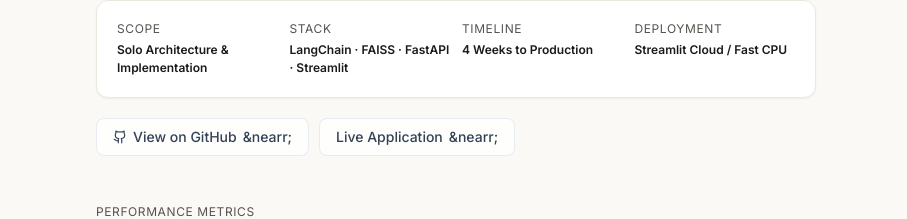
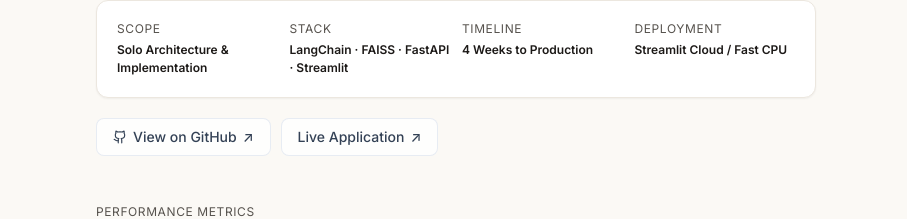
Before and after one commit to Karthiksai-1/portfolio, a React (Vite) app: page /projects/rag-document-assistant in a window 1280 px wide. Shown: the part 397-616 px from the top of the page, without its empty margins (184-1091 px from the left). Built offline with nearby package versions, Linux system fonts and the light colour scheme.

Commit message:
fix: replace raw HTML entity strings with UTF-8 arrow characters

```diff
--- a/src/components/RagCaseStudy.tsx
+++ b/src/components/RagCaseStudy.tsx
@@ -23,7 +23,7 @@ export const RagCaseStudy: React.FC = () => {
             to="/#projects"
             className="group inline-flex items-center gap-1.5 text-xs font-medium text-text-muted hover:text-text-primary transition-colors"
           >
-            <span className="inline-block transition-transform duration-150 group-hover:-translate-x-1">&larr;</span>
+            <span className="inline-block transition-transform duration-150 group-hover:-translate-x-1">←</span>
             <span>All projects</span>
           </Link>
         </div>
@@ -78,7 +78,7 @@ export const RagCaseStudy: React.FC = () => {
             >
               <Github className="w-3.5 h-3.5" />
               <span>View on GitHub</span>
-              <span className="inline-block transition-transform duration-150 group-hover:translate-x-0.5 group-hover:-translate-y-0.5">&nearr;</span>
+              <span className="inline-block transition-transform duration-150 group-hover:translate-x-0.5 group-hover:-translate-y-0.5">↗</span>
             </a>
 
             <a
@@ -88,7 +88,7 @@ export const RagCaseStudy: React.FC = () => {
               className="group inline-flex items-center gap-1.5 px-4 py-2 rounded-lg border border-slate-200/80 bg-white/80 text-xs sm:text-sm font-medium text-slate-700 hover:border-slate-300 hover:text-slate-900 transition-all shadow-xs"
             >
               <span>Live Application</span>
-              <span className="inline-block transition-transform duration-150 group-hover:translate-x-0.5 group-hover:-translate-y-0.5">&nearr;</span>
+              <span className="inline-block transition-transform duration-150 group-hover:translate-x-0.5 group-hover:-translate-y-0.5">↗</span>
             </a>
           </div>
         </header>
@@ -421,7 +421,7 @@ export const RagCaseStudy: React.FC = () => {
             to="/#projects"
             className="group inline-flex items-center gap-2 px-4 py-2 rounded-lg border border-slate-200/80 bg-white/80 text-xs sm:text-sm font-medium text-slate-700 hover:border-slate-300 hover:text-slate-900 transition-all shadow-xs"
           >
-            <span className="inline-block transition-transform duration-150 group-hover:-translate-x-1">&larr;</span>
+            <span className="inline-block transition-transform duration-150 group-hover:-translate-x-1">←</span>
             <span>Back to Projects</span>
           </Link>
 
@@ -433,7 +433,7 @@ export const RagCaseStudy: React.FC = () => {
               className="group inline-flex items-center gap-1.5 px-4 py-2 rounded-lg border border-slate-200/80 bg-white/80 text-xs sm:text-sm font-medium text-slate-700 hover:border-slate-300 hover:text-slate-900 transition-all shadow-xs"
             >
               <span>Live Demo</span>
-              <span className="inline-block transition-transform duration-150 group-hover:translate-x-0.5 group-hover:-translate-y-0.5">&nearr;</span>
+              <span className="inline-block transition-transform duration-150 group-hover:translate-x-0.5 group-hover:-translate-y-0.5">↗</span>
             </a>
 
             <a
@@ -444,7 +444,7 @@ export const RagCaseStudy: React.FC = () => {
             >
               <Github className="w-3.5 h-3.5" />
               <span>View Code</span>
-              <span className="inline-block transition-transform duration-150 group-hover:translate-x-0.5 group-hover:-translate-y-0.5">&nearr;</span>
+              <span className="inline-block transition-transform duration-150 group-hover:translate-x-0.5 group-hover:-translate-y-0.5">↗</span>
             </a>
           </div>
         </div>
--- a/src/components/case-studies/ChurnPredictionCaseStudy.tsx
+++ b/src/components/case-studies/ChurnPredictionCaseStudy.tsx
@@ -23,7 +23,7 @@ export const ChurnPredictionCaseStudy: React.FC = () => {
             to="/#projects"
             className="group inline-flex items-center gap-1.5 text-xs font-medium text-text-muted hover:text-text-primary transition-colors"
           >
-            <span className="inline-block transition-transform duration-150 group-hover:-translate-x-1">&larr;</span>
+            <span className="inline-block transition-transform duration-150 group-hover:-translate-x-1">←</span>
             <span>All projects</span>
           </Link>
         </div>
@@ -78,7 +78,7 @@ export const ChurnPredictionCaseStudy: React.FC = () => {
             >
               <Github className="w-3.5 h-3.5" />
               <span>View on GitHub</span>
-              <span className="inline-block transition-transform duration-150 group-hover:translate-x-0.5 group-hover:-translate-y-0.5">&nearr;</span>
+              <span className="inline-block transition-transform duration-150 group-hover:translate-x-0.5 group-hover:-translate-y-0.5">↗</span>
             </a>
           </div>
         </header>
@@ -403,7 +403,7 @@ export const ChurnPredictionCaseStudy: React.FC = () => {
             to="/#projects"
             className="group inline-flex items-center gap-2 px-4 py-2 rounded-lg border border-slate-200/80 bg-white/80 text-xs sm:text-sm font-medium text-slate-700 hover:border-slate-300 hover:text-slate-900 transition-all shadow-xs"
           >
-            <span className="inline-block transition-transform duration-150 group-hover:-translate-x-1">&larr;</span>
+            <span className="inline-block transition-transform duration-150 group-hover:-translate-x-1">←</span>
             <span>Back to Projects</span>
           </Link>
 
@@ -415,7 +415,7 @@ export const ChurnPredictionCaseStudy: React.FC = () => {
           >
             <Github className="w-3.5 h-3.5" />
             <span>View Code</span>
-            <span className="inline-block transition-transform duration-150 group-hover:translate-x-0.5 group-hover:-translate-y-0.5">&nearr;</span>
+            <span className="inline-block transition-transform duration-150 group-hover:translate-x-0.5 group-hover:-translate-y-0.5">↗</span>
           </a>
         </div>
 
--- a/src/components/case-studies/Customer360CaseStudy.tsx
+++ b/src/components/case-studies/Customer360CaseStudy.tsx
@@ -23,7 +23,7 @@ export const Customer360CaseStudy: React.FC = () => {
             to="/#projects"
             className="group inline-flex items-center gap-1.5 text-xs font-medium text-text-muted hover:text-text-primary transition-colors"
           >
-            <span className="inline-block transition-transform duration-150 group-hover:-translate-x-1">&larr;</span>
+            <span className="inline-block transition-transform duration-150 group-hover:-translate-x-1">←</span>
             <span>All projects</span>
           </Link>
         </div>
@@ -78,7 +78,7 @@ export const Customer360CaseStudy: React.FC = () => {
             >
               <Github className="w-3.5 h-3.5" />
               <span>View on GitHub</span>
-              <span className="inline-block transition-transform duration-150 group-hover:translate-x-0.5 group-hover:-translate-y-0.5">&nearr;</span>
+              <span className="inline-block transition-transform duration-150 group-hover:translate-x-0.5 group-hover:-translate-y-0.5">↗</span>
             </a>
           </div>
         </header>
@@ -381,7 +381,7 @@ export const Customer360CaseStudy: React.FC = () => {
             to="/#projects"
             className="group inline-flex items-center gap-2 px-4 py-2 rounded-lg border border-slate-200/80 bg-white/80 text-xs sm:text-sm font-medium text-slate-700 hover:border-slate-300 hover:text-slate-900 transition-all shadow-xs"
           >
-            <span className="inline-block transition-transform duration-150 group-hover:-translate-x-1">&larr;</span>
+            <span className="inline-block transition-transform duration-150 group-hover:-translate-x-1">←</span>
             <span>Back to Projects</span>
           </Link>
 
@@ -393,7 +393,7 @@ export const Customer360CaseStudy: React.FC = () => {
           >
             <Github className="w-3.5 h-3.5" />
             <span>View Code</span>
-            <span className="inline-block transition-transform duration-150 group-hover:translate-x-0.5 group-hover:-translate-y-0.5">&nearr;</span>
+            <span className="inline-block transition-transform duration-150 group-hover:translate-x-0.5 group-hover:-translate-y-0.5">↗</span>
           </a>
         </div>
 
--- a/src/components/case-studies/ItAssetCaseStudy.tsx
+++ b/src/components/case-studies/ItAssetCaseStudy.tsx
@@ -23,7 +23,7 @@ export const ItAssetCaseStudy: React.FC = () => {
             to="/#projects"
             className="group inline-flex items-center gap-1.5 text-xs font-medium text-text-muted hover:text-text-primary transition-colors"
           >
-            <span className="inline-block transition-transform duration-150 group-hover:-translate-x-1">&larr;</span>
+            <span className="inline-block transition-transform duration-150 group-hover:-translate-x-1">←</span>
             <span>All projects</span>
           </Link>
         </div>
@@ -78,7 +78,7 @@ export const ItAssetCaseStudy: React.FC = () => {
             >
               <Github className="w-3.5 h-3.5" />
               <span>View on GitHub</span>
-              <span className="inline-block transition-transform duration-150 group-hover:translate-x-0.5 group-hover:-translate-y-0.5">&nearr;</span>
+              <span className="inline-block transition-transform duration-150 group-hover:translate-x-0.5 group-hover:-translate-y-0.5">↗</span>
             </a>
           </div>
         </header>
@@ -381,7 +381,7 @@ export const ItAssetCaseStudy: React.FC = () => {
             to="/#projects"
             className="group inline-flex items-center gap-2 px-4 py-2 rounded-lg border border-slate-200/80 bg-white/80 text-xs sm:text-sm font-medium text-slate-700 hover:border-slate-300 hover:text-slate-900 transition-all shadow-xs"
           >
-            <span className="inline-block transition-transform duration-150 group-hover:-translate-x-1">&larr;</span>
+            <span className="inline-block transition-transform duration-150 group-hover:-translate-x-1">←</span>
             <span>Back to Projects</span>
           </Link>
 
@@ -393,7 +393,7 @@ export const ItAssetCaseStudy: React.FC = () => {
           >
             <Github className="w-3.5 h-3.5" />
             <span>View Code</span>
-            <span className="inline-block transition-transform duration-150 group-hover:translate-x-0.5 group-hover:-translate-y-0.5">&nearr;</span>
+            <span className="inline-block transition-transform duration-150 group-hover:translate-x-0.5 group-hover:-translate-y-0.5">↗</span>
           </a>
         </div>
 
--- a/src/components/case-studies/LlmTestingCaseStudy.tsx
+++ b/src/components/case-studies/LlmTestingCaseStudy.tsx
@@ -23,7 +23,7 @@ export const LlmTestingCaseStudy: React.FC = () => {
             to="/#projects"
             className="group inline-flex items-center gap-1.5 text-xs font-medium text-text-muted hover:text-text-primary transition-colors"
           >
-            <span className="inline-block transition-transform duration-150 group-hover:-translate-x-1">&larr;</span>
+            <span className="inline-block transition-transform duration-150 group-hover:-translate-x-1">←</span>
             <span>All projects</span>
           </Link>
         </div>
@@ -78,7 +78,7 @@ export const LlmTestingCaseStudy: React.FC = () => {
             >
               <Github className="w-3.5 h-3.5" />
               <span>View on GitHub</span>
-              <span className="inline-block transition-transform duration-150 group-hover:translate-x-0.5 group-hover:-translate-y-0.5">&nearr;</span>
+              <span className="inline-block transition-transform duration-150 group-hover:translate-x-0.5 group-hover:-translate-y-0.5">↗</span>
             </a>
           </div>
         </header>
@@ -375,7 +375,7 @@ export const LlmTestingCaseStudy: React.FC = () => {
             to="/#projects"
             className="group inline-flex items-center gap-2 px-4 py-2 rounded-lg border border-slate-200/80 bg-white/80 text-xs sm:text-sm font-medium text-slate-700 hover:border-slate-300 hover:text-slate-900 transition-all shadow-xs"
           >
-            <span className="inline-block transition-transform duration-150 group-hover:-translate-x-1">&larr;</span>
+            <span className="inline-block transition-transform duration-150 group-hover:-translate-x-1">←</span>
             <span>Back to Projects</span>
           </Link>
 
@@ -387,7 +387,7 @@ export const LlmTestingCaseStudy: React.FC = () => {
           >
             <Github className="w-3.5 h-3.5" />
             <span>View Code</span>
-            <span className="inline-block transition-transform duration-150 group-hover:translate-x-0.5 group-hover:-translate-y-0.5">&nearr;</span>
+            <span className="inline-block transition-transform duration-150 group-hover:translate-x-0.5 group-hover:-translate-y-0.5">↗</span>
           </a>
         </div>
 
--- a/src/components/case-studies/SupplyChainCaseStudy.tsx
+++ b/src/components/case-studies/SupplyChainCaseStudy.tsx
@@ -23,7 +23,7 @@ export const SupplyChainCaseStudy: React.FC = () => {
             to="/#projects"
             className="group inline-flex items-center gap-1.5 text-xs font-medium text-text-muted hover:text-text-primary transition-colors"
           >
-            <span className="inline-block transition-transform duration-150 group-hover:-translate-x-1">&larr;</span>
+            <span className="inline-block transition-transform duration-150 group-hover:-translate-x-1">←</span>
             <span>All projects</span>
           </Link>
         </div>
@@ -78,7 +78,7 @@ export const SupplyChainCaseStudy: React.FC = () => {
             >
               <Github className="w-3.5 h-3.5" />
               <span>View on GitHub</span>
-              <span className="inline-block transition-transform duration-150 group-hover:translate-x-0.5 group-hover:-translate-y-0.5">&nearr;</span>
+              <span className="inline-block transition-transform duration-150 group-hover:translate-x-0.5 group-hover:-translate-y-0.5">↗</span>
             </a>
           </div>
         </header>
@@ -383,7 +383,7 @@ export const SupplyChainCaseStudy: React.FC = () => {
             to="/#projects"
             className="group inline-flex items-center gap-2 px-4 py-2 rounded-lg border border-slate-200/80 bg-white/80 text-xs sm:text-sm font-medium text-slate-700 hover:border-slate-300 hover:text-slate-900 transition-all shadow-xs"
           >
-            <span className="inline-block transition-transform duration-150 group-hover:-translate-x-1">&larr;</span>
+            <span className="inline-block transition-transform duration-150 group-hover:-translate-x-1">←</span>
             <span>Back to Projects</span>
           </Link>
 
@@ -395,7 +395,7 @@ export const SupplyChainCaseStudy: React.FC = () => {
           >
             <Github className="w-3.5 h-3.5" />
             <span>View Code</span>
-            <span className="inline-block transition-transform duration-150 group-hover:translate-x-0.5 group-hover:-translate-y-0.5">&nearr;</span>
+            <span className="inline-block transition-transform duration-150 group-hover:translate-x-0.5 group-hover:-translate-y-0.5">↗</span>
           </a>
         </div>
 
```
